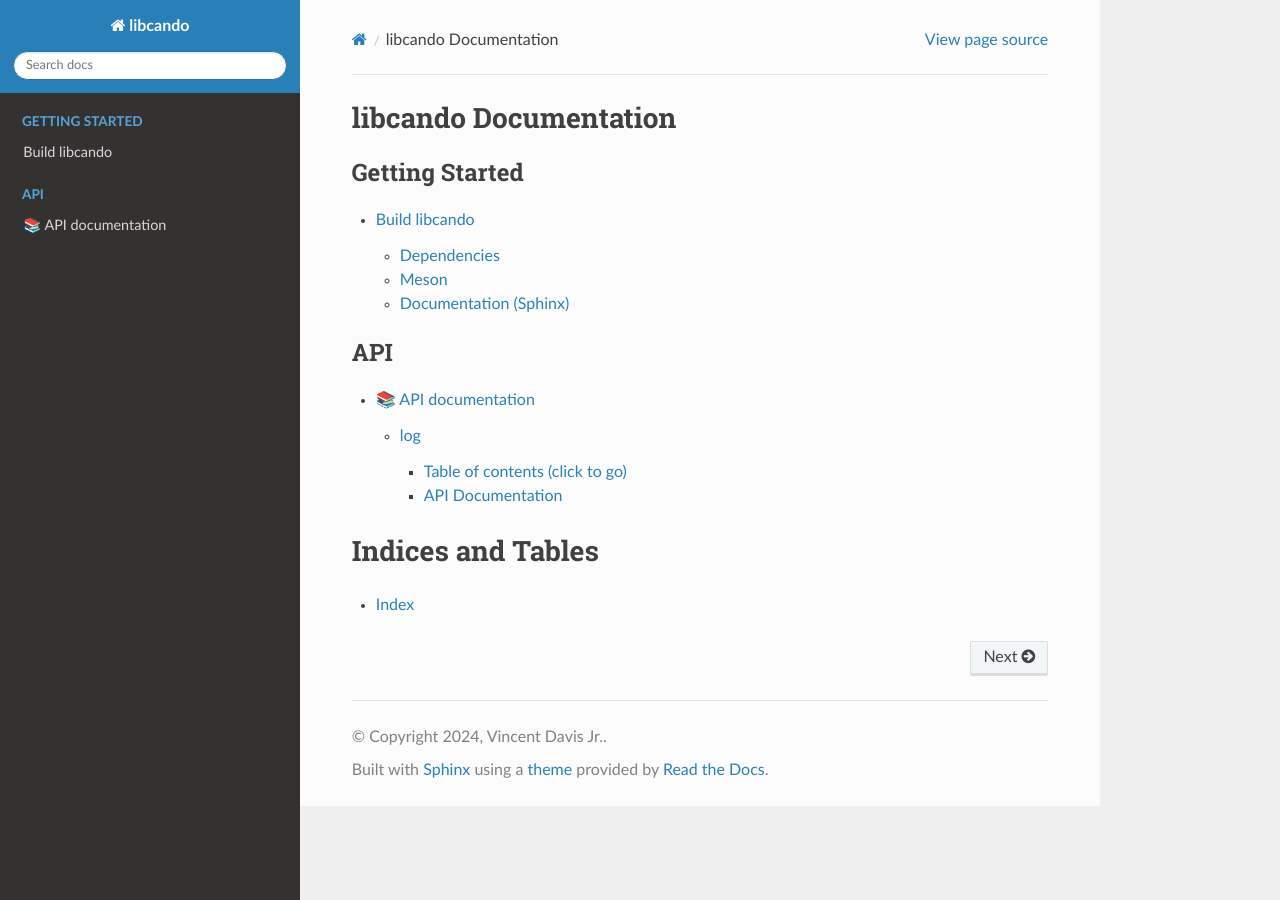
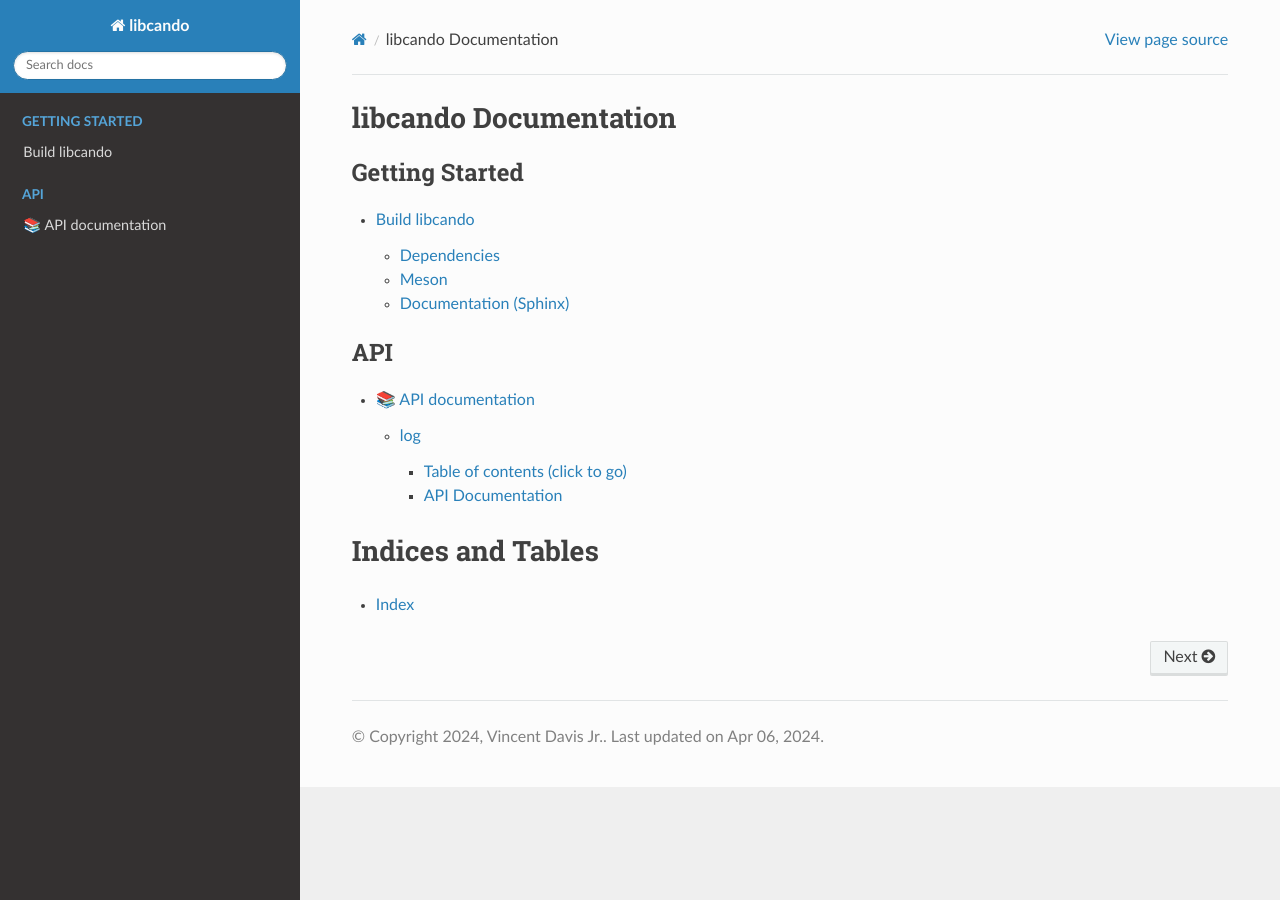
Before and after one commit to under-view/libcando, a Sphinx documentation site: the page built from docs/index.rst, in a window 1280 px wide. Built offline with Sphinx 7.4.7 and the Read the Docs theme 2.0.0, drawn with Linux system fonts in a browser that asks for light colours; formulas are drawn with MathJax 3.

Commit message:
docs: expand wy-nav-content width to edge of screen
RTD theme's default is 800px as max width for the content,
but we have tables with tons of columns, which need the
full width of the view-port.

Comment from yocto project theme_overrides.css

Signed-off-by: Vincent Davis Jr <vince@underview.tech>

```diff
--- a/docs/conf.py
+++ b/docs/conf.py
@@ -13,9 +13,6 @@ release = '0.0.1'
 
 # -- General configuration ---------------------------------------------------
 # https://www.sphinx-doc.org/en/master/usage/configuration.html#general-configuration
-
-# https://github.com/readthedocs/sphinx_rtd_theme
-import sphinx_rtd_theme
 
 # Add any Sphinx extension module names here, as strings. They can be
 # extensions coming with Sphinx (named 'sphinx.ext.*') or your custom
@@ -68,19 +65,25 @@ pygments_style = None
 # https://www.sphinx-doc.org/en/master/usage/configuration.html#options-for-html-output
 # The theme to use for HTML and HTML Help pages.  See the documentation for
 # a list of builtin themes.
-# https://www.sphinx-doc.org/en/master/usage/theming.html
-html_theme = "sphinx_rtd_theme"
+#
 
-# Theme options are theme-specific and customize the look and feel of a theme
-# further.  For a list of options available for each theme, see the
-# documentation.
-#
-# html_theme_options = {}
+try:
+    import sphinx_rtd_theme
+    html_theme = 'sphinx_rtd_theme'
+    html_theme_options = {
+        'sticky_navigation': False,
+    }
+except ImportError:
+    sys.stderr.write("The Sphinx sphinx_rtd_theme HTML theme was not found.\
+    \nPlease make sure to install the sphinx_rtd_theme Python package.\n")
+    sys.exit(1)
+
+pygments_style = 'monokai'
 
 # Add any paths that contain custom static files (such as style sheets) here,
 # relative to this directory. They are copied after the builtin static files,
 # so a file named "default.css" will overwrite the builtin "default.css".
-html_static_path = []
+html_static_path = ['sphinx-static']
 
 # Custom sidebar templates, must be a dictionary that maps document names
 # to template names.
@@ -91,7 +94,15 @@ html_static_path = []
 # 'searchbox.html']``.
 #
 # html_sidebars = {}
+# Add customm CSS and JS files
+html_css_files = ['theme_overrides.css']
+html_js_files = []
 
+# Hide 'Created using Sphinx' text
+html_show_sphinx = False
+
+# Add 'Last updated' on each page
+html_last_updated_fmt = '%b %d, %Y'
 
 # -- Options for HTMLHelp output ---------------------------------------------
 
--- /dev/null
+++ b/docs/sphinx-static/theme_overrides.css
@@ -0,0 +1,12 @@
+@media screen {
+	/* content column
+	 *
+	 * RTD theme's default is 800px as max width for the content, but we have
+	 * tables with tons of columns, which need the full width of the view-port.
+	 *
+	 * Comment from yocto project theme_overrides.css
+	 */
+
+	.wy-nav-content{ max-width: none; }
+
+}
```
